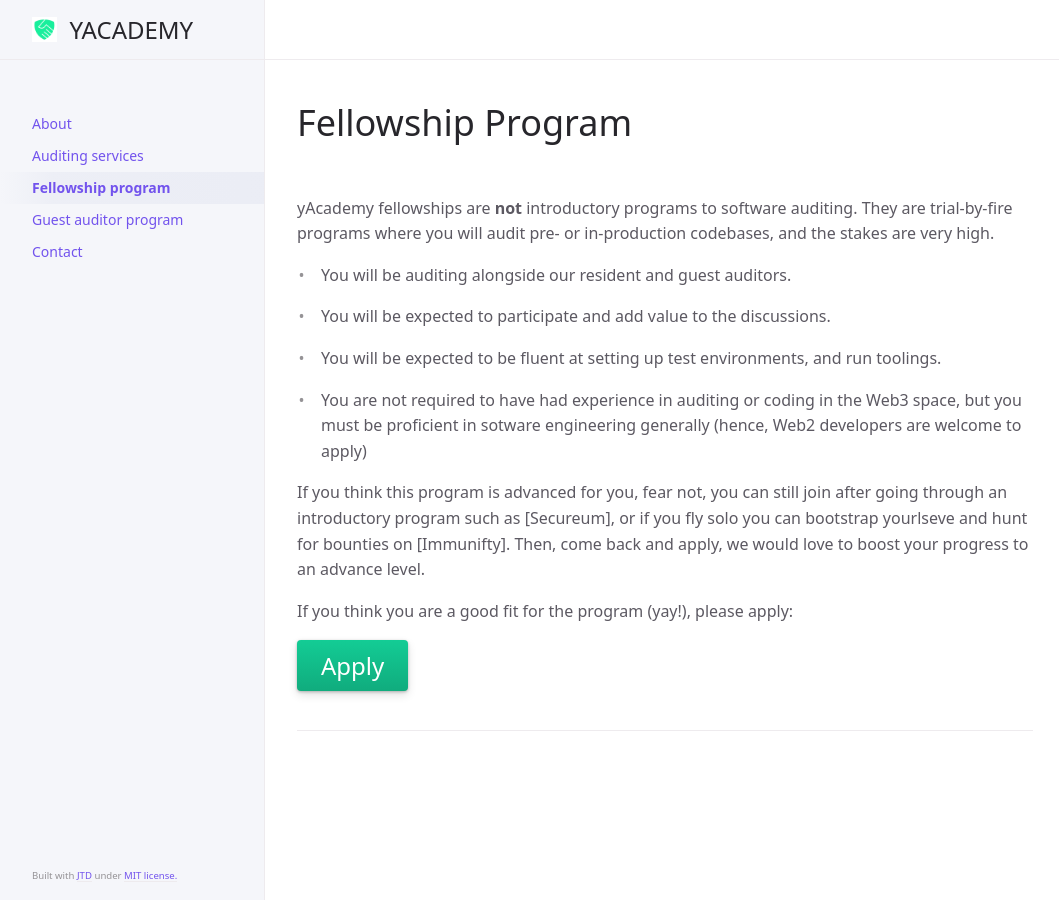
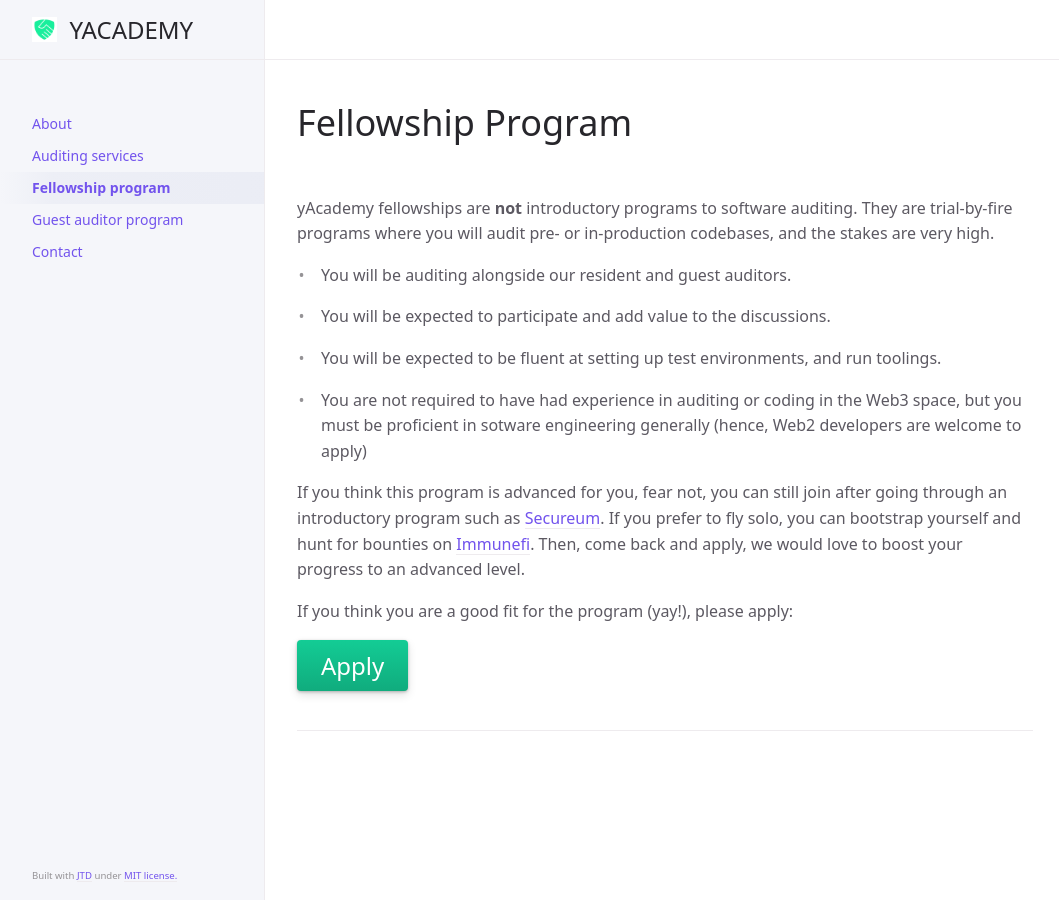
Before and after one commit to yacademy/yacademy.github.io, a Jekyll site: the page built from fellowship-program.md, in a window 1280 px wide. Shown: the whole page, without its empty margins (107-1166 px from the left). Built offline with Jekyll 4.4.1, drawn with Linux system fonts in a browser that asks for light colours.

Commit message:
Update fellowship-program.md
spelling, grammar edits for fellowship-program.md

```diff
--- a/fellowship-program.md
+++ b/fellowship-program.md
@@ -19,7 +19,7 @@
 
 * You are not required to have had experience in auditing or coding in the Web3 space, but you must be proficient in sotware engineering generally (hence, Web2 developers are welcome to apply)
 
-If you think this program is advanced for you, fear not, you can still join after going through an introductory program such as [Secureum], or if you fly solo you can bootstrap yourlseve and hunt for bounties on [Immunifty]. Then, come back and apply, we would love to boost your progress to an advance level.
+If you think this program is advanced for you, fear not, you can still join after going through an introductory program such as [Secureum](https://secureum.xyz/). If you prefer to fly solo, you can bootstrap yourself and hunt for bounties on [Immunefi](https://immunefi.com/). Then, come back and apply, we would love to boost your progress to an advanced level.
 
 If you think you are a good fit for the program (yay!), please apply:
 
```
